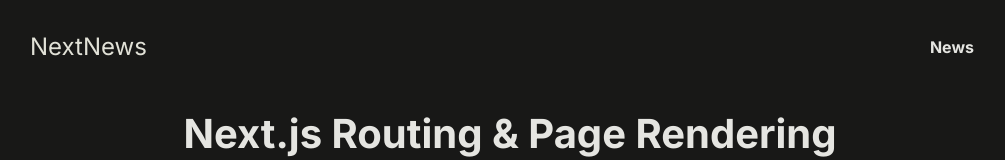
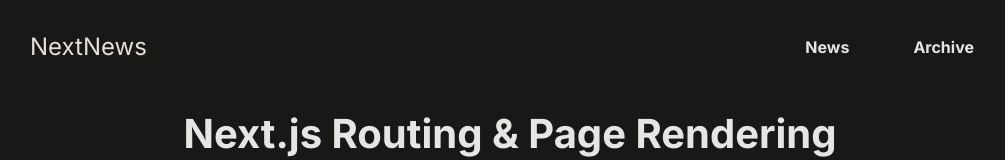
Before and after one commit to smisyuk4/next-pages-routes, a Next.js app: page / in a window 1280 px wide. Shown: the top 160 px of the page, without its empty margins (130-1135 px from the left). Built offline with nearby package versions, Linux system fonts and the light colour scheme.

Commit message:
write active navLink

```diff
--- a/components/main-header/main-header.js
+++ b/components/main-header/main-header.js
@@ -12,6 +12,9 @@
           <li>
             <NavLink href={'/news'}>News</NavLink>
           </li>
+          <li>
+            <NavLink href={'/archive'}>Archive</NavLink>
+          </li>
         </ul>
       </nav>
     </header>
--- a/components/main-header/nav-link.js
+++ b/components/main-header/nav-link.js
@@ -1,7 +1,6 @@
 'use client';
 import Link from 'next/link';
 import { usePathname } from 'next/navigation';
-import styles from './nav-link.module.css';
 
 export default function NavLink({ href, children }) {
   const path = usePathname();
@@ -9,11 +8,7 @@
   return (
     <>
       <Link
-        className={
-          path.startsWith(href)
-            ? `${styles.link} ${styles.active}`
-            : styles.link
-        }
+        className={path.startsWith(href) ? 'active' : undefined}
         href={href}
         aria-label={children}
       >
```
Also changed, not shown: components/main-header/nav-link.module.css (deleted), 1 other file (tests, documents, lock files or other folders).
